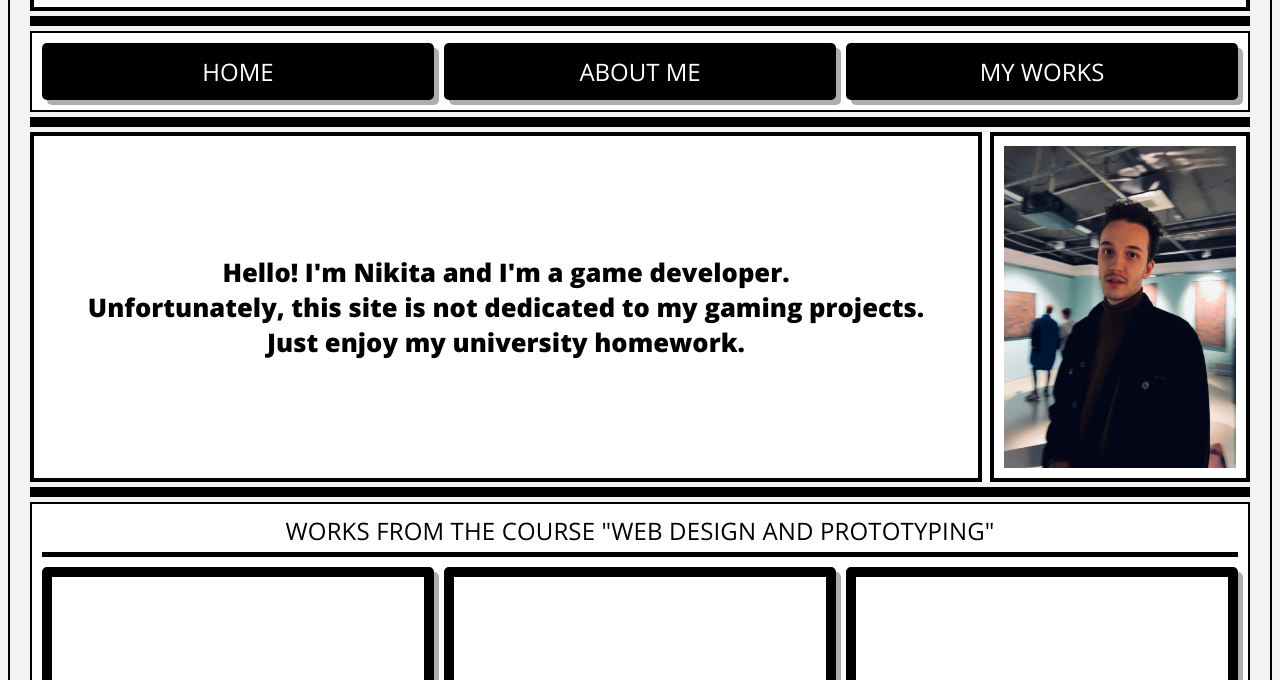
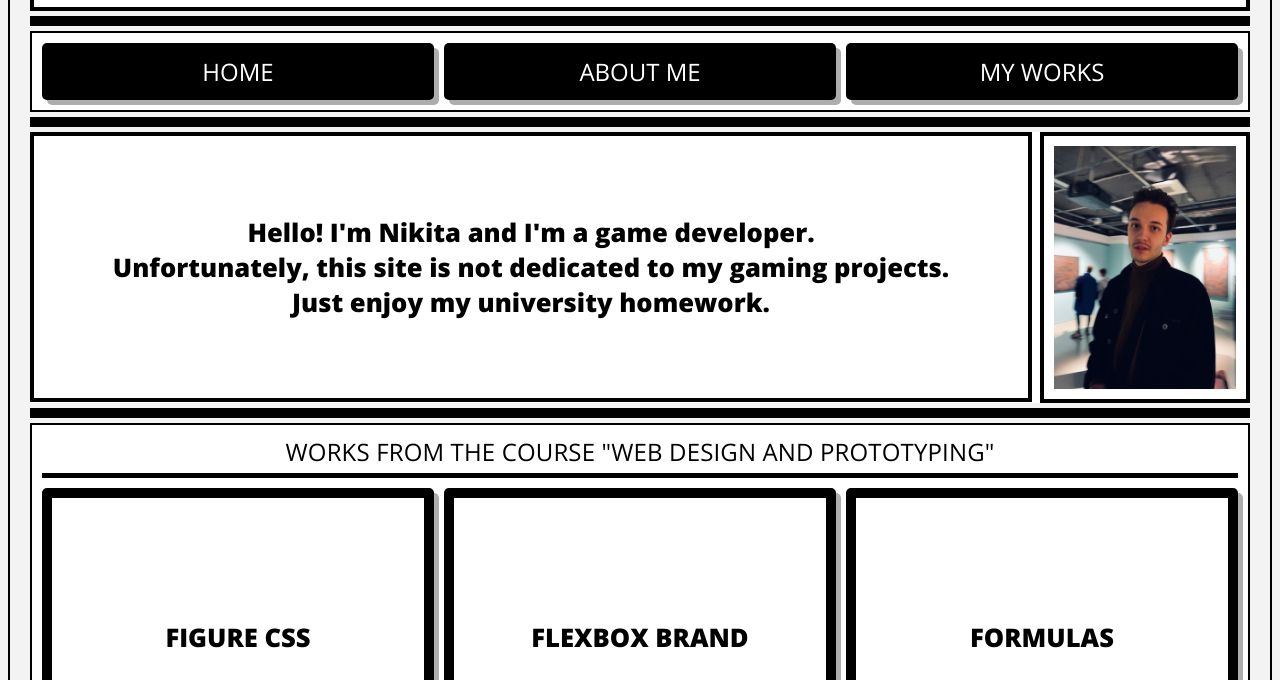
Before and after one commit to Maweill/portfolio-webpage-spbpu, a plain HTML site: page index.html in a window 1280 px wide. Shown: the part 120-800 px from the top of the page. Drawn offline with nearby package versions, Linux system fonts and the light colour scheme.

Commit message:
исправил размер фото

```diff
--- a/styles.css
+++ b/styles.css
@@ -131,20 +131,24 @@ p {
     display: flex;
     justify-content: space-between;
     gap: 8px;
+    align-items: center;
 }
 
 img {
-    width: 260px;
+    max-width: 210px;
+    width: 100%;
+    height: auto;
     padding: 10px;
     border: 4px solid black;
+    flex-shrink: 1;
 }
 
 .about-me {
     border: 4px solid black;
-    width: 100%;
+    width: calc(100% - 210px);
     margin: 0;
     padding: 20px;
-    height: 350px;
+    height: 270px;
     display: flex;
     justify-content: center;
     align-items: center;
```
